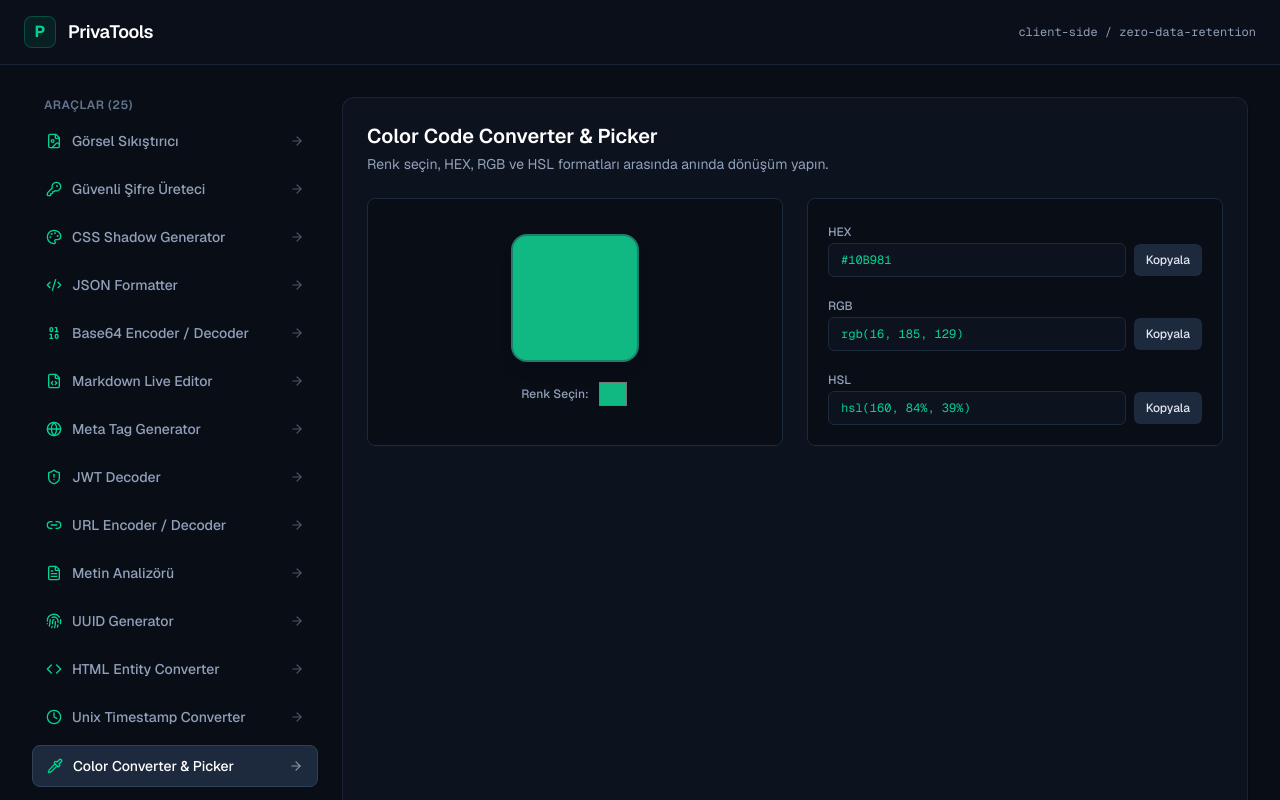
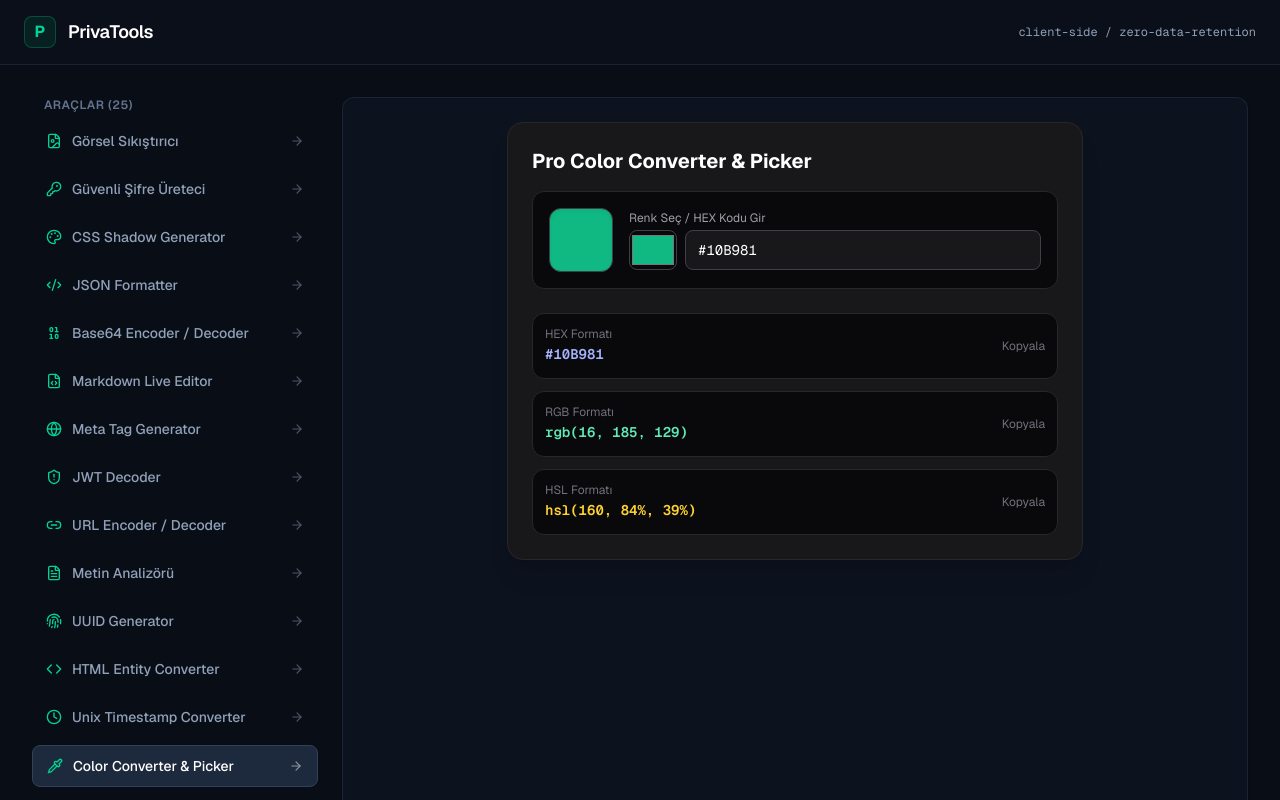
Before and after one commit to MuhammedEdev/privatools, a Next.js app: page / in a window 1280 px wide. Both pictures are taken after a click on the button "Color Converter & Picker". Shown: the top 800 px of the page. Built offline with nearby package versions, Linux system fonts and the light colour scheme.

Commit message:
Upgrade ColorPicker component with live color conversion and format cards

```diff
--- a/src/components/tools/ColorPicker.tsx
+++ b/src/components/tools/ColorPicker.tsx
@@ -1,134 +1,138 @@
 "use client";
 
-import { useState } from "react";
-import { Check, Copy } from "lucide-react";
+import React, { useState } from "react";
 
 export default function ColorPicker() {
-  const [hexColor, setHexColor] = useState<string>("#10b981");
-  const [colorCopied, setColorCopied] = useState<string | null>(null);
+  const [hex, setHex] = useState("#10B981");
 
-  const hexToRgb = (hex: string) => {
-    let c = hex.replace("#", "");
-    if (c.length === 3) c = c.split("").map(x => x + x).join("");
-    const num = parseInt(c, 16);
-    return isNaN(num) || c.length !== 6
-      ? { r: 0, g: 0, b: 0 }
-      : { r: (num >> 16) & 255, g: (num >> 8) & 255, b: num & 255 };
+  // HEX'i RGB'ye çevirme
+  const hexToRgb = (hexStr: string) => {
+    let cleanHex = hexStr.replace("#", "");
+    if (cleanHex.length === 3) {
+      cleanHex = cleanHex.split("").map((c) => c + c).join("");
+    }
+    if (cleanHex.length !== 6) return { r: 0, g: 0, b: 0 };
+    const num = parseInt(cleanHex, 16);
+    return {
+      r: (num >> 16) & 255,
+      g: (num >> 8) & 255,
+      b: num & 255,
+    };
   };
 
-  const rgbToHsl = (r: number, g: number, b: number) => {
-    r /= 255; g /= 255; b /= 255;
-    const max = Math.max(r, g, b), min = Math.min(r, g, b);
-    let h = 0, s = 0, l = (max + min) / 2;
+  // HEX'i HSL'e çevirme
+  const hexToHsl = (hexStr: string) => {
+    const { r, g, b } = hexToRgb(hexStr);
+    const rNorm = r / 255;
+    const gNorm = g / 255;
+    const bNorm = b / 255;
+
+    const max = Math.max(rNorm, gNorm, bNorm);
+    const min = Math.min(rNorm, gNorm, bNorm);
+    let h = 0;
+    let s = 0;
+    const l = (max + min) / 2;
 
     if (max !== min) {
       const d = max - min;
       s = l > 0.5 ? d / (2 - max - min) : d / (max + min);
       switch (max) {
-        case r: h = (g - b) / d + (g < b ? 6 : 0); break;
-        case g: h = (b - r) / d + 2; break;
-        case b: h = (r - g) / d + 4; break;
+        case rNorm:
+          h = (gNorm - bNorm) / d + (gNorm < bNorm ? 6 : 0);
+          break;
+        case gNorm:
+          h = (bNorm - rNorm) / d + 2;
+          break;
+        case bNorm:
+          h = (rNorm - gNorm) / d + 4;
+          break;
       }
       h /= 6;
     }
+
     return {
       h: Math.round(h * 360),
       s: Math.round(s * 100),
-      l: Math.round(l * 100)
+      l: Math.round(l * 100),
     };
   };
 
-  const copyToClipboard = (text: string, key: string) => {
+  const rgb = hexToRgb(hex);
+  const hsl = hexToHsl(hex);
+
+  const copyText = (text: string) => {
     navigator.clipboard.writeText(text);
-    setColorCopied(key);
-    setTimeout(() => setColorCopied(null), 2000);
+    alert(`Kopyalandı: ${text}`);
   };
 
-  const currentColorRgb = hexToRgb(hexColor);
-  const currentColorHsl = rgbToHsl(currentColorRgb.r, currentColorRgb.g, currentColorRgb.b);
+  return (
+    <div className="p-6 bg-zinc-900 rounded-2xl border border-zinc-800 text-white max-w-xl mx-auto shadow-xl">
+      <h2 className="text-xl font-bold mb-4">Pro Color Converter & Picker</h2>
 
-  const rgbString = `rgb(${currentColorRgb.r}, ${currentColorRgb.g}, ${currentColorRgb.b})`;
-  const hslString = `hsl(${currentColorHsl.h}, ${currentColorHsl.s}%, ${currentColorHsl.l}%)`;
-
-  return (
-    <div className="space-y-6">
-      <div>
-        <h1 className="text-xl font-semibold text-white">Color Code Converter & Picker</h1>
-        <p className="text-sm text-slate-400 mt-1">
-          Renk seçin, HEX, RGB ve HSL formatları arasında anında dönüşüm yapın.
-        </p>
-      </div>
-
-      <div className="grid grid-cols-1 md:grid-cols-2 gap-6">
-        <div className="bg-[#090D16] border border-slate-800 rounded-lg p-6 flex flex-col items-center justify-center min-h-[240px] gap-4">
+      <div className="space-y-6">
+        {/* Renk Önizleme ve Picker */}
+        <div className="flex items-center gap-4 bg-zinc-950 p-4 rounded-xl border border-zinc-800">
           <div
-            className="w-32 h-32 rounded-2xl shadow-lg border-2 border-slate-700/50 transition-all duration-200"
-            style={{ backgroundColor: hexColor }}
+            className="w-16 h-16 rounded-xl border border-zinc-700 shadow-inner"
+            style={{ backgroundColor: hex }}
           />
-          <div className="flex items-center gap-2">
-            <label className="text-xs text-slate-400 font-medium">Renk Seçin:</label>
-            <input
-              type="color"
-              value={hexColor}
-              onChange={(e) => setHexColor(e.target.value)}
-              className="w-8 h-8 rounded bg-transparent cursor-pointer border-0"
-            />
+          <div className="flex-1">
+            <label className="block text-xs text-zinc-400 mb-1">Renk Seç / HEX Kodu Gir</label>
+            <div className="flex gap-2">
+              <input
+                type="color"
+                value={hex.length === 7 ? hex : "#10B981"}
+                onChange={(e) => setHex(e.target.value)}
+                className="w-12 h-10 bg-transparent cursor-pointer rounded-lg border border-zinc-700"
+              />
+              <input
+                type="text"
+                value={hex}
+                onChange={(e) => setHex(e.target.value)}
+                className="flex-1 bg-zinc-900 border border-zinc-700 rounded-lg px-3 py-2 text-sm font-mono text-white focus:outline-none focus:border-indigo-500"
+                placeholder="#10B981"
+              />
+            </div>
           </div>
         </div>
 
-        <div className="bg-[#090D16] border border-slate-800 rounded-lg p-5 space-y-4">
-          <div className="space-y-1">
-            <label className="text-xs font-medium text-slate-400">HEX</label>
-            <div className="flex items-center gap-2">
-              <input
-                type="text"
-                value={hexColor.toUpperCase()}
-                onChange={(e) => setHexColor(e.target.value)}
-                className="w-full bg-[#0D121F] border border-slate-800 rounded-md px-3 py-2 text-xs font-mono text-emerald-400 focus:outline-none"
-              />
-              <button
-                onClick={() => copyToClipboard(hexColor.toUpperCase(), "hex")}
-                className="bg-slate-800 hover:bg-slate-700 text-slate-200 px-3 py-2 rounded-md text-xs font-medium transition shrink-0"
-              >
-                {colorCopied === "hex" ? "Kopyalandı" : "Kopyala"}
-              </button>
+        {/* Format Çıktıları */}
+        <div className="space-y-3">
+          <div
+            onClick={() => copyText(hex)}
+            className="flex items-center justify-between p-3 bg-zinc-950 border border-zinc-800 rounded-xl cursor-pointer hover:border-indigo-500 transition-colors group"
+          >
+            <div>
+              <span className="text-xs text-zinc-500 block">HEX Formatı</span>
+              <span className="font-mono text-sm text-indigo-300 font-semibold">{hex}</span>
             </div>
+            <span className="text-xs text-zinc-500 group-hover:text-indigo-400">Kopyala</span>
           </div>
 
-          <div className="space-y-1">
-            <label className="text-xs font-medium text-slate-400">RGB</label>
-            <div className="flex items-center gap-2">
-              <input
-                type="text"
-                readOnly
-                value={rgbString}
-                className="w-full bg-[#0D121F] border border-slate-800 rounded-md px-3 py-2 text-xs font-mono text-emerald-400 focus:outline-none"
-              />
-              <button
-                onClick={() => copyToClipboard(rgbString, "rgb")}
-                className="bg-slate-800 hover:bg-slate-700 text-slate-200 px-3 py-2 rounded-md text-xs font-medium transition shrink-0"
-              >
-                {colorCopied === "rgb" ? "Kopyalandı" : "Kopyala"}
-              </button>
+          <div
+            onClick={() => copyText(`rgb(${rgb.r}, ${rgb.g}, ${rgb.b})`)}
+            className="flex items-center justify-between p-3 bg-zinc-950 border border-zinc-800 rounded-xl cursor-pointer hover:border-indigo-500 transition-colors group"
+          >
+            <div>
+              <span className="text-xs text-zinc-500 block">RGB Formatı</span>
+              <span className="font-mono text-sm text-emerald-300 font-semibold">
+                rgb({rgb.r}, {rgb.g}, {rgb.b})
+              </span>
             </div>
+            <span className="text-xs text-zinc-500 group-hover:text-indigo-400">Kopyala</span>
           </div>
 
-          <div className="space-y-1">
-            <label className="text-xs font-medium text-slate-400">HSL</label>
-            <div className="flex items-center gap-2">
-              <input
-                type="text"
-                readOnly
-                value={hslString}
-                className="w-full bg-[#0D121F] border border-slate-800 rounded-md px-3 py-2 text-xs font-mono text-emerald-400 focus:outline-none"
-              />
-              <button
-                onClick={() => copyToClipboard(hslString, "hsl")}
-                className="bg-slate-800 hover:bg-slate-700 text-slate-200 px-3 py-2 rounded-md text-xs font-medium transition shrink-0"
-              >
-                {colorCopied === "hsl" ? "Kopyalandı" : "Kopyala"}
-              </button>
+          <div
+            onClick={() => copyText(`hsl(${hsl.h}, ${hsl.s}%, ${hsl.l}%)`)}
+            className="flex items-center justify-between p-3 bg-zinc-950 border border-zinc-800 rounded-xl cursor-pointer hover:border-indigo-500 transition-colors group"
+          >
+            <div>
+              <span className="text-xs text-zinc-500 block">HSL Formatı</span>
+              <span className="font-mono text-sm text-amber-300 font-semibold">
+                hsl({hsl.h}, {hsl.s}%, {hsl.l}%)
+              </span>
             </div>
+            <span className="text-xs text-zinc-500 group-hover:text-indigo-400">Kopyala</span>
           </div>
         </div>
       </div>
```
